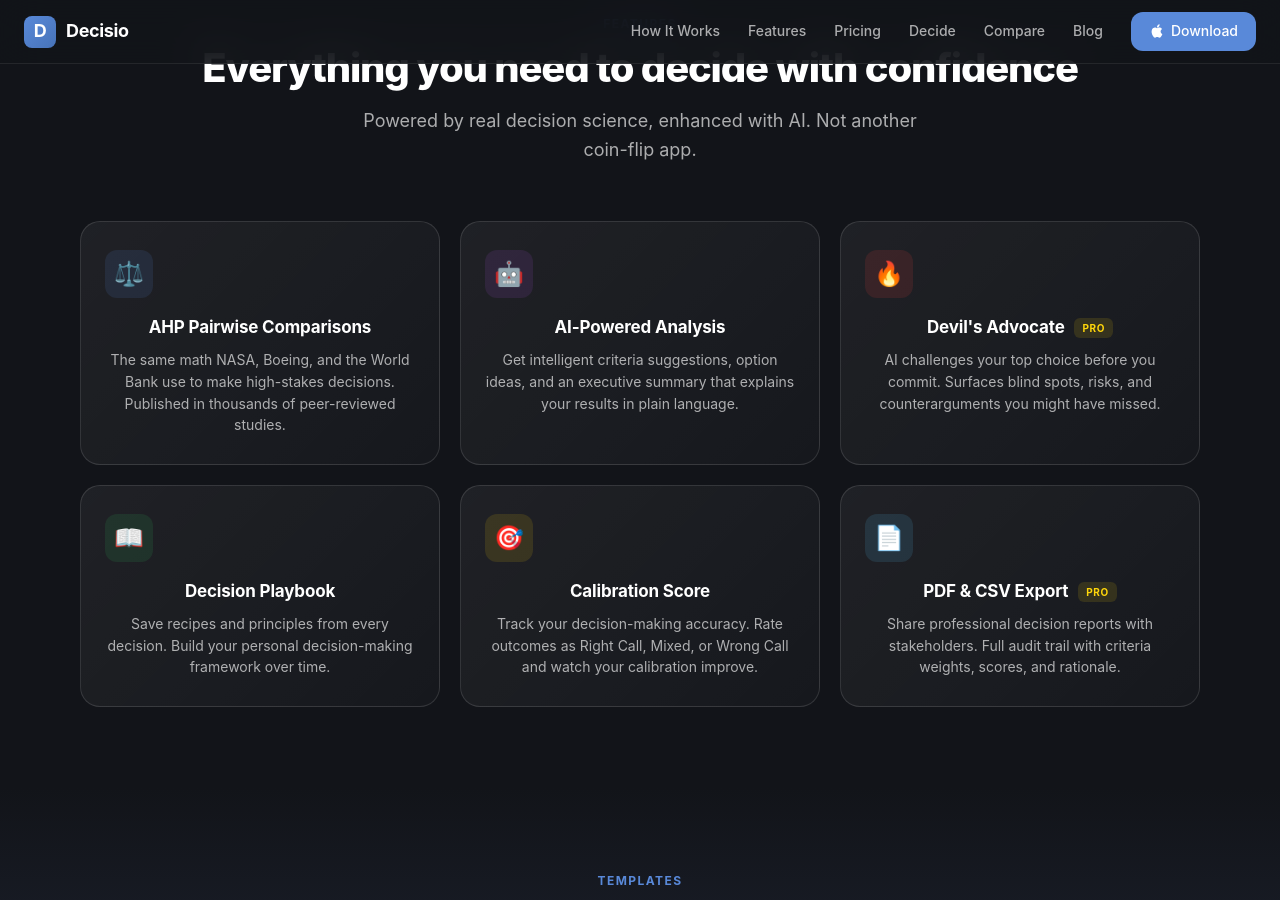
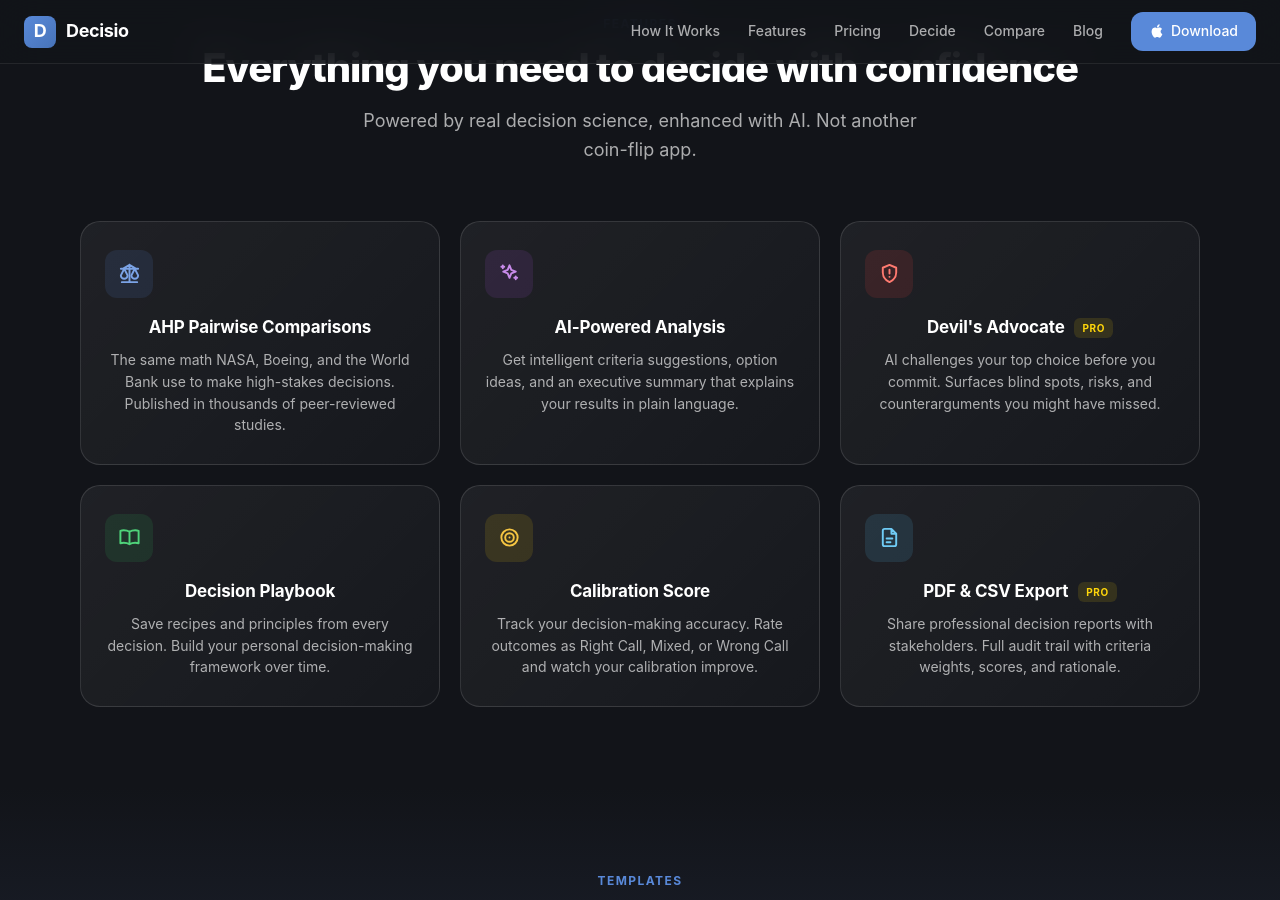
Before and after one commit to decisio-app/decisio-app.github.io, a Jekyll site: the page built from index.html, in a window 1280 px wide and 900 px high, scrolled down 2262 px. Built offline with Jekyll 4.4.1, drawn with Linux system fonts in a browser that asks for light colours.

Commit message:
fix(landing): replace feature-card emoji with inline SVG icons
Emoji stayed top-aligned in their 48px boxes even with line-height:1 —
Apple Color Emoji vertical metrics don't centre in a flex box. Swapped
the 6 feature icons for Lucide-style inline SVG (scale, sparkles, shield,
book, target, file), tinted per card colour. SVGs centre cleanly and the
robot/fire emoji were off-brand anyway (App Store metadata says avoid
literal robot icons).

Co-Authored-By: Claude Sonnet 5 <noreply@anthropic.com>
Claude-Session: https://claude.ai/code/session_017zK86V8Go4U7EnhRenj7RS

```diff
--- a/index.html
+++ b/index.html
@@ -969,34 +969,27 @@ img {
   display: flex;
   align-items: center;
   justify-content: center;
-  font-size: 24px;
-  line-height: 1;
   margin-bottom: 16px;
 }
 
-.feature-icon-blue {
-  background: rgba(89, 137, 217, 0.12);
-}
-
-.feature-icon-green {
-  background: rgba(51, 199, 89, 0.12);
-}
-
-.feature-icon-amber {
-  background: rgba(255, 214, 10, 0.12);
-}
-
-.feature-icon-red {
-  background: rgba(255, 69, 58, 0.12);
-}
-
-.feature-icon-purple {
-  background: rgba(175, 82, 222, 0.12);
-}
-
-.feature-icon-teal {
-  background: rgba(90, 200, 250, 0.12);
-}
+.feature-icon svg {
+  width: 23px;
+  height: 23px;
+  display: block;
+}
+
+.feature-icon-blue   { background: rgba(89, 137, 217, 0.12); }
+.feature-icon-blue   svg { color: #7BA3E6; }
+.feature-icon-green  { background: rgba(51, 199, 89, 0.12); }
+.feature-icon-green  svg { color: #4FD37A; }
+.feature-icon-amber  { background: rgba(255, 214, 10, 0.12); }
+.feature-icon-amber  svg { color: #F5C542; }
+.feature-icon-red    { background: rgba(255, 69, 58, 0.12); }
+.feature-icon-red    svg { color: #FF7A70; }
+.feature-icon-purple { background: rgba(175, 82, 222, 0.12); }
+.feature-icon-purple svg { color: #C88BEA; }
+.feature-icon-teal   { background: rgba(90, 200, 250, 0.12); }
+.feature-icon-teal   svg { color: #6FCBF5; }
 
 .feature-title {
   font-size: 17px;
@@ -1728,37 +1721,49 @@ img {
 
     <div class="features-grid">
       <div class="feature-card fade-in fade-in-delay-1">
-        <div class="feature-icon feature-icon-blue" aria-hidden="true">&#x2696;&#xFE0F;</div>
+        <div class="feature-icon feature-icon-blue" aria-hidden="true">
+          <svg viewBox="0 0 24 24" fill="none" stroke="currentColor" stroke-width="2" stroke-linecap="round" stroke-linejoin="round"><path d="M12 3v18M4 21h16M3 7h18M12 3l7 4M12 3 5 7"/><path d="M6.5 7 3 14a3.5 3.5 0 0 0 7 0L6.5 7ZM17.5 7 14 14a3.5 3.5 0 0 0 7 0L17.5 7Z"/></svg>
+        </div>
         <h3 class="feature-title">AHP Pairwise Comparisons</h3>
         <p class="feature-description">The same math NASA, Boeing, and the World Bank use to make high-stakes decisions. Published in thousands of peer-reviewed studies.</p>
       </div>
 
       <div class="feature-card fade-in fade-in-delay-2">
-        <div class="feature-icon feature-icon-purple" aria-hidden="true">&#x1F916;</div>
+        <div class="feature-icon feature-icon-purple" aria-hidden="true">
+          <svg viewBox="0 0 24 24" fill="none" stroke="currentColor" stroke-width="2" stroke-linecap="round" stroke-linejoin="round"><path d="M12 3.5 13.9 8.1 18.5 10 13.9 11.9 12 16.5 10.1 11.9 5.5 10 10.1 8.1ZM5 3.5v3M3.5 5h3M18.5 15v3M17 16.5h3"/></svg>
+        </div>
         <h3 class="feature-title">AI-Powered Analysis</h3>
         <p class="feature-description">Get intelligent criteria suggestions, option ideas, and an executive summary that explains your results in plain language.</p>
       </div>
 
       <div class="feature-card fade-in fade-in-delay-3">
-        <div class="feature-icon feature-icon-red" aria-hidden="true">&#x1F525;</div>
+        <div class="feature-icon feature-icon-red" aria-hidden="true">
+          <svg viewBox="0 0 24 24" fill="none" stroke="currentColor" stroke-width="2" stroke-linecap="round" stroke-linejoin="round"><path d="M12 3 5 6v5c0 4.5 3 8 7 10 4-2 7-5.5 7-10V6ZM12 8v4"/><path d="M12 15.5h.01"/></svg>
+        </div>
         <h3 class="feature-title">Devil's Advocate <span class="feature-badge">Pro</span></h3>
         <p class="feature-description">AI challenges your top choice before you commit. Surfaces blind spots, risks, and counterarguments you might have missed.</p>
       </div>
 
       <div class="feature-card fade-in fade-in-delay-1">
-        <div class="feature-icon feature-icon-green" aria-hidden="true">&#x1F4D6;</div>
+        <div class="feature-icon feature-icon-green" aria-hidden="true">
+          <svg viewBox="0 0 24 24" fill="none" stroke="currentColor" stroke-width="2" stroke-linecap="round" stroke-linejoin="round"><path d="M12 6c-1.6-1-4-1.5-6-1.5S2.5 5 2.5 5v13S4 17.5 6 17.5s4.4.5 6 1.5c1.6-1 4-1.5 6-1.5s3.5.5 3.5.5V5S20 4.5 18 4.5 13.6 5 12 6ZM12 6v13"/></svg>
+        </div>
         <h3 class="feature-title">Decision Playbook</h3>
         <p class="feature-description">Save recipes and principles from every decision. Build your personal decision-making framework over time.</p>
       </div>
 
       <div class="feature-card fade-in fade-in-delay-2">
-        <div class="feature-icon feature-icon-amber" aria-hidden="true">&#x1F3AF;</div>
+        <div class="feature-icon feature-icon-amber" aria-hidden="true">
+          <svg viewBox="0 0 24 24" fill="none" stroke="currentColor" stroke-width="2" stroke-linecap="round" stroke-linejoin="round"><circle cx="12" cy="12" r="8.5"/><circle cx="12" cy="12" r="4.5"/><circle cx="12" cy="12" r="1" fill="currentColor" stroke="none"/></svg>
+        </div>
         <h3 class="feature-title">Calibration Score</h3>
         <p class="feature-description">Track your decision-making accuracy. Rate outcomes as Right Call, Mixed, or Wrong Call and watch your calibration improve.</p>
       </div>
 
       <div class="feature-card fade-in fade-in-delay-3">
-        <div class="feature-icon feature-icon-teal" aria-hidden="true">&#x1F4C4;</div>
+        <div class="feature-icon feature-icon-teal" aria-hidden="true">
+          <svg viewBox="0 0 24 24" fill="none" stroke="currentColor" stroke-width="2" stroke-linecap="round" stroke-linejoin="round"><path d="M14 3H7a2 2 0 0 0-2 2v14a2 2 0 0 0 2 2h10a2 2 0 0 0 2-2V8ZM14 3v5h5M9 13h6M9 17h4"/></svg>
+        </div>
         <h3 class="feature-title">PDF &amp; CSV Export <span class="feature-badge">Pro</span></h3>
         <p class="feature-description">Share professional decision reports with stakeholders. Full audit trail with criteria weights, scores, and rationale.</p>
       </div>
```
